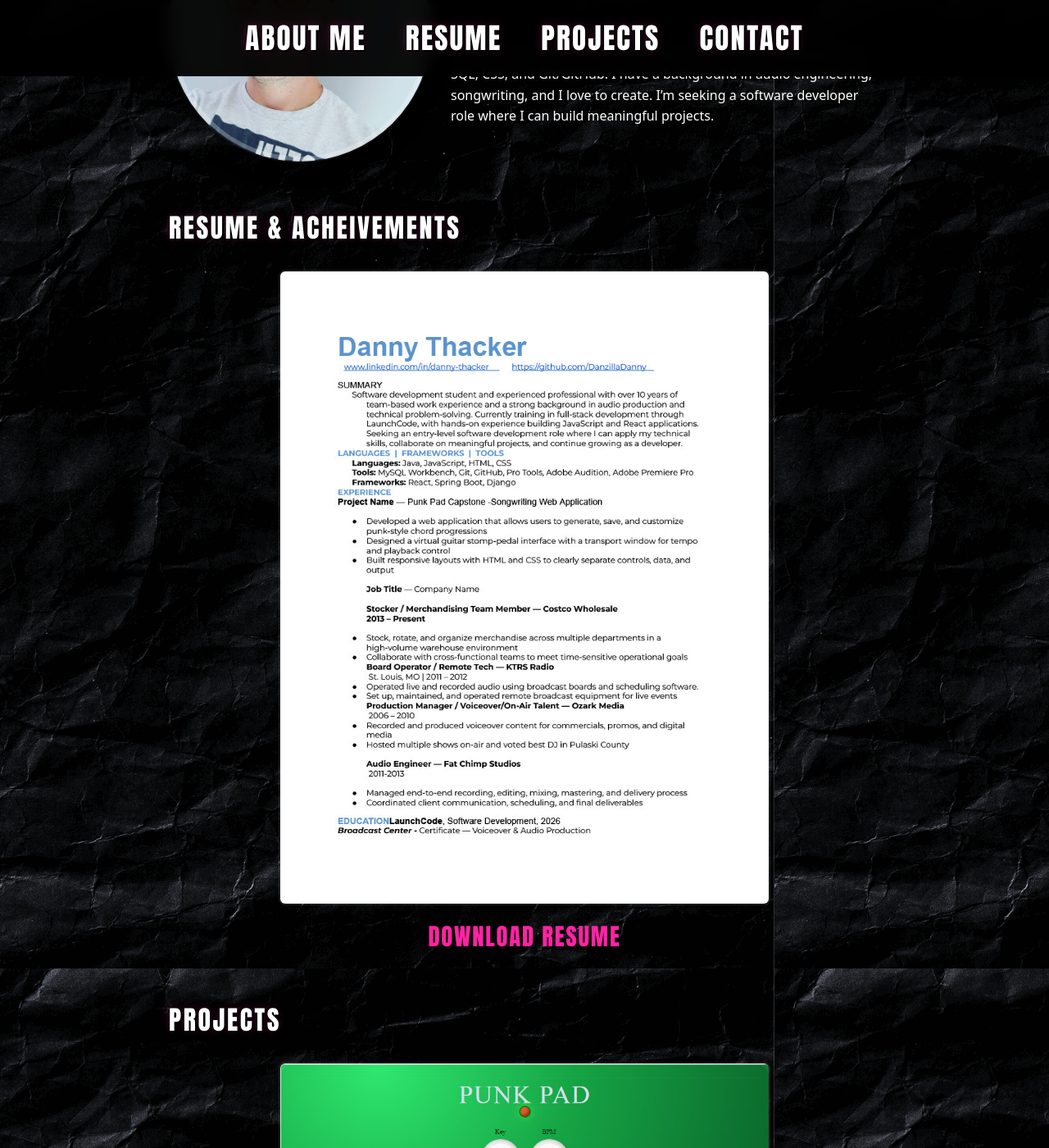
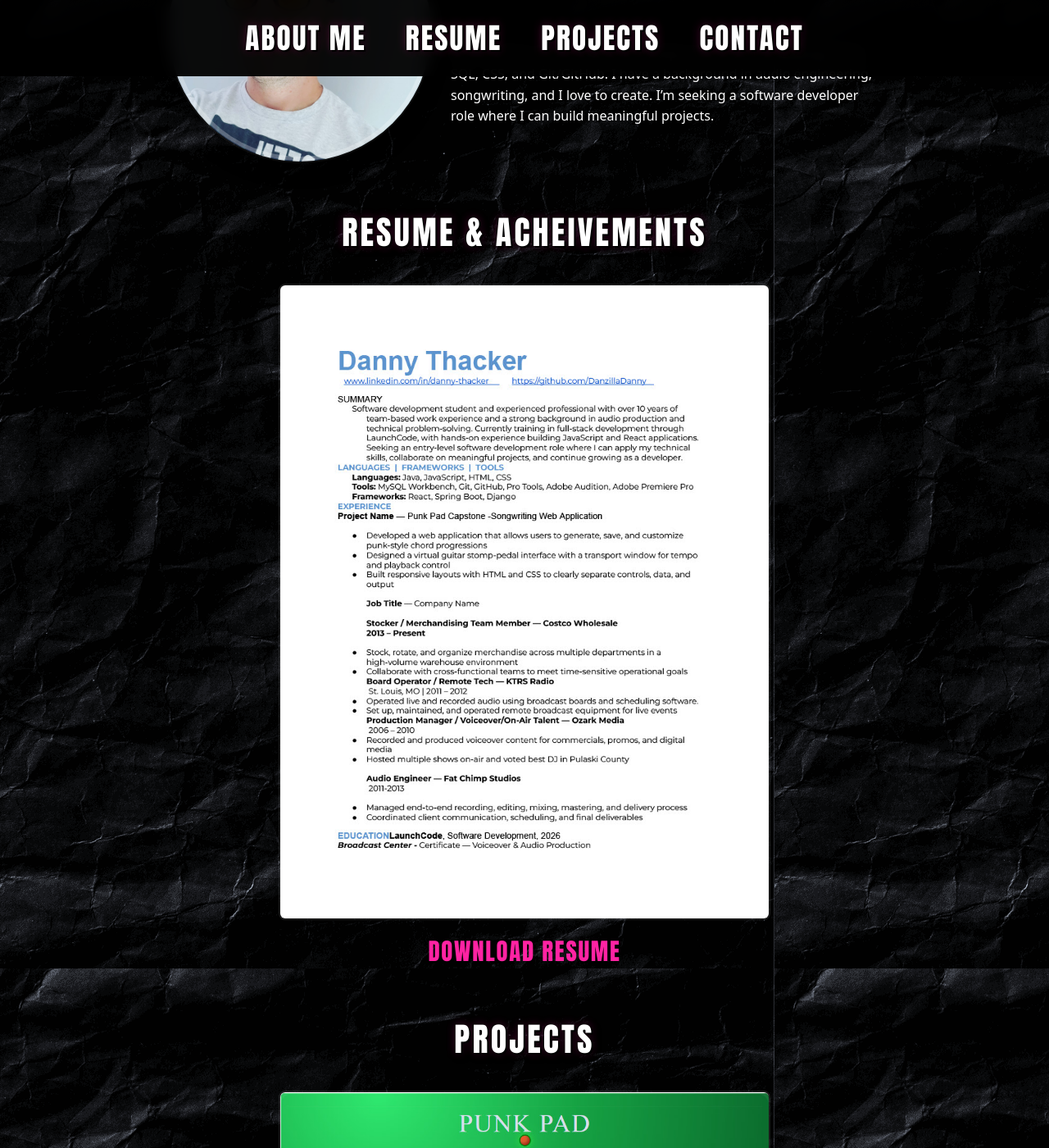
Before and after one commit to DanzillaDanny/DanzillaDanny.github.io, a Jekyll site: the page built from index.md, in a window 1280 px wide and 1400 px high, scrolled down 232 px. Shown: the whole window at 82% size. Built offline with Jekyll 4.4.1, drawn with Linux system fonts in a browser that asks for light colours.

Commit message:
centered text for header and sections

```diff
--- a/assets/index.css
+++ b/assets/index.css
@@ -38,14 +38,18 @@ body::before{
     backdrop-filter: blur(10px);
     z-index: 100;
     padding: 0.5rem 0;
+    text-align: center;
 }
 
 .nav {
     display: flex;
     justify-content: center;
+    align-items: center;
     gap: clamp(1rem, 4vw, 2rem);
     flex-wrap: wrap;
     padding: 0.5rem 1rem;
+    margin: 0 auto;
+    max-width: 100%;
 }
 
 .nav a{
@@ -141,8 +145,11 @@ text-shadow:
 }
 
 .section h2 {
-    font-size: clamp(1.5rem, 5vw, 2rem);
+    font-size: clamp(1.8rem, 6vw, 2.5rem);
     letter-spacing: 0.08em;
+    text-align: center;
+    margin-left: auto;
+    margin-right: auto;
 }
 
 .section p a,
```
